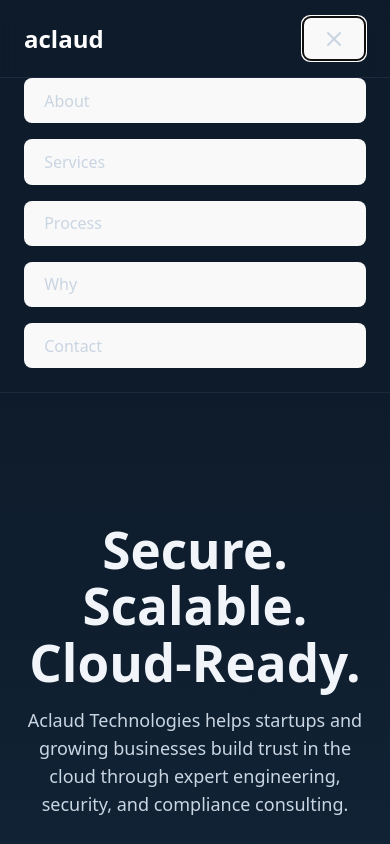
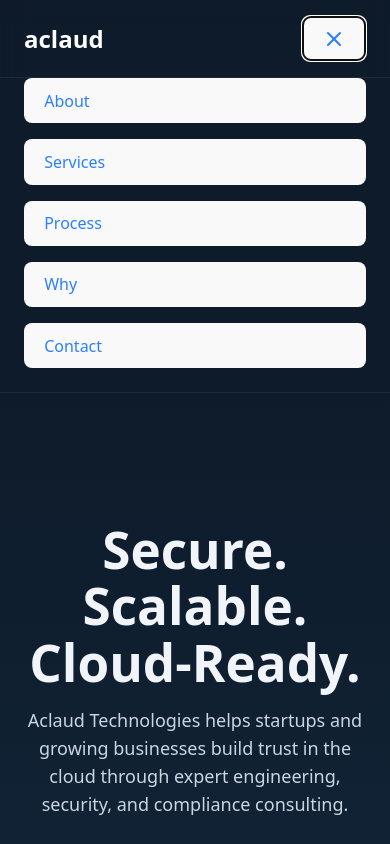
Before and after one commit to aclaudtech-lgtm/aclaud-landing, a React (Vite) app: page / in a window 390 px wide. Both pictures are taken after a click on the button 333 px from the left and 38 px from the top of the page. Shown: the top 844 px of the page. Built offline with nearby package versions, Linux system fonts and the light colour scheme.

Commit message:
Fixed button color for smaller screens

```diff
--- a/src/App.jsx
+++ b/src/App.jsx
@@ -33,19 +33,19 @@ export default function Home() {
             ))}
           </div>
           <button
-            className="md:hidden bg-blue-500 text-slate-300"
+            className="md:hidden bg-blue-500 text-blue-500"
             onClick={() => setMenuOpen(!menuOpen)}
           >
             {menuOpen ? <X className="w-6 h-6" /> : <Menu className="w-6 h-6" />}
           </button>
         </div>
         {menuOpen && (
-          <div className="md:hidden flex flex-col space-y-4 px-6 pb-6 text-slate-300 bg-[#0E1B2A] border-t border-slate-800">
+          <div className="md:hidden flex flex-col space-y-4 px-6 pb-6 text-blue-500 bg-[#0E1B2A] border-t border-slate-800">
             {['about', 'services', 'process', 'why', 'contact'].map((item) => (
               <button
                 key={item}
                 onClick={() => scrollToSection(item)}
-                className="text-left hover:text-blue-400 transition"
+                className="text-left hover:text-blue-300 transition"
               >
                 {item.charAt(0).toUpperCase() + item.slice(1)}
               </button>
```
Also changed, not shown: 1 other file (tests, documents, lock files or other folders).
